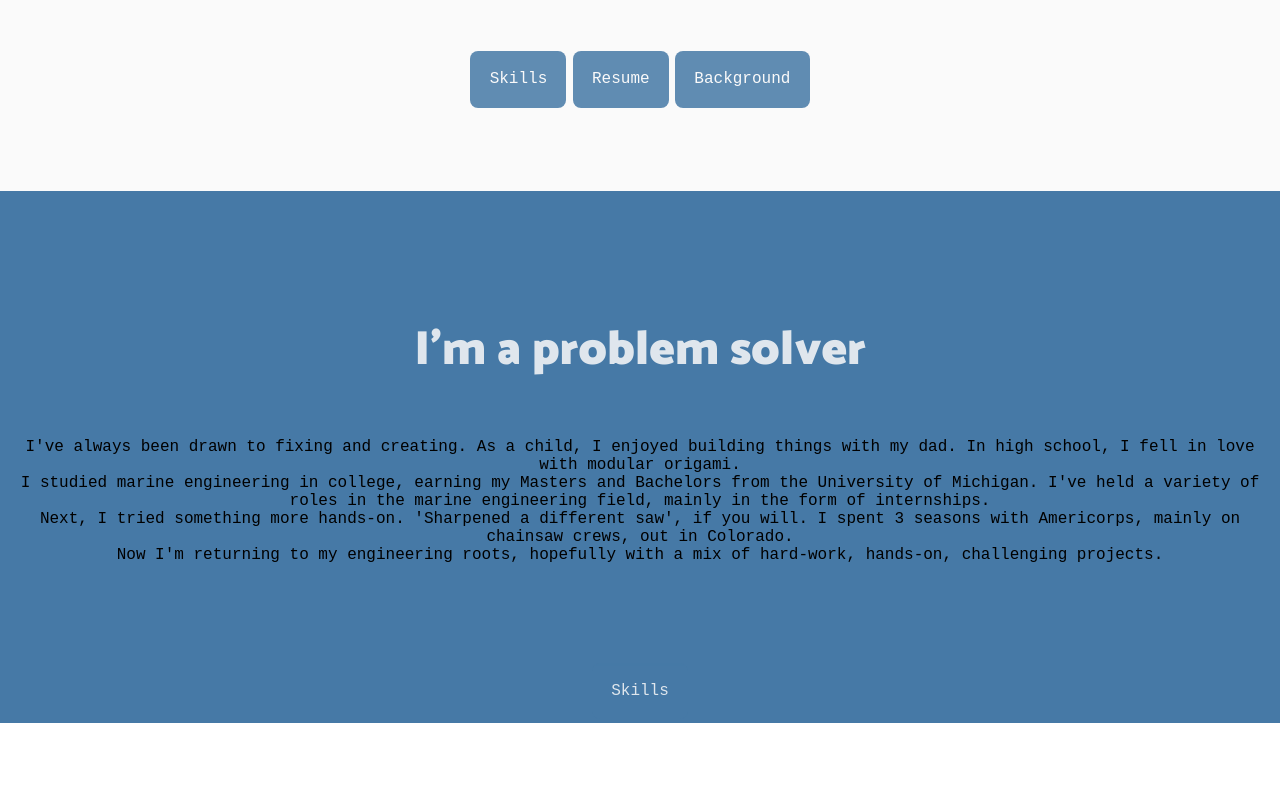
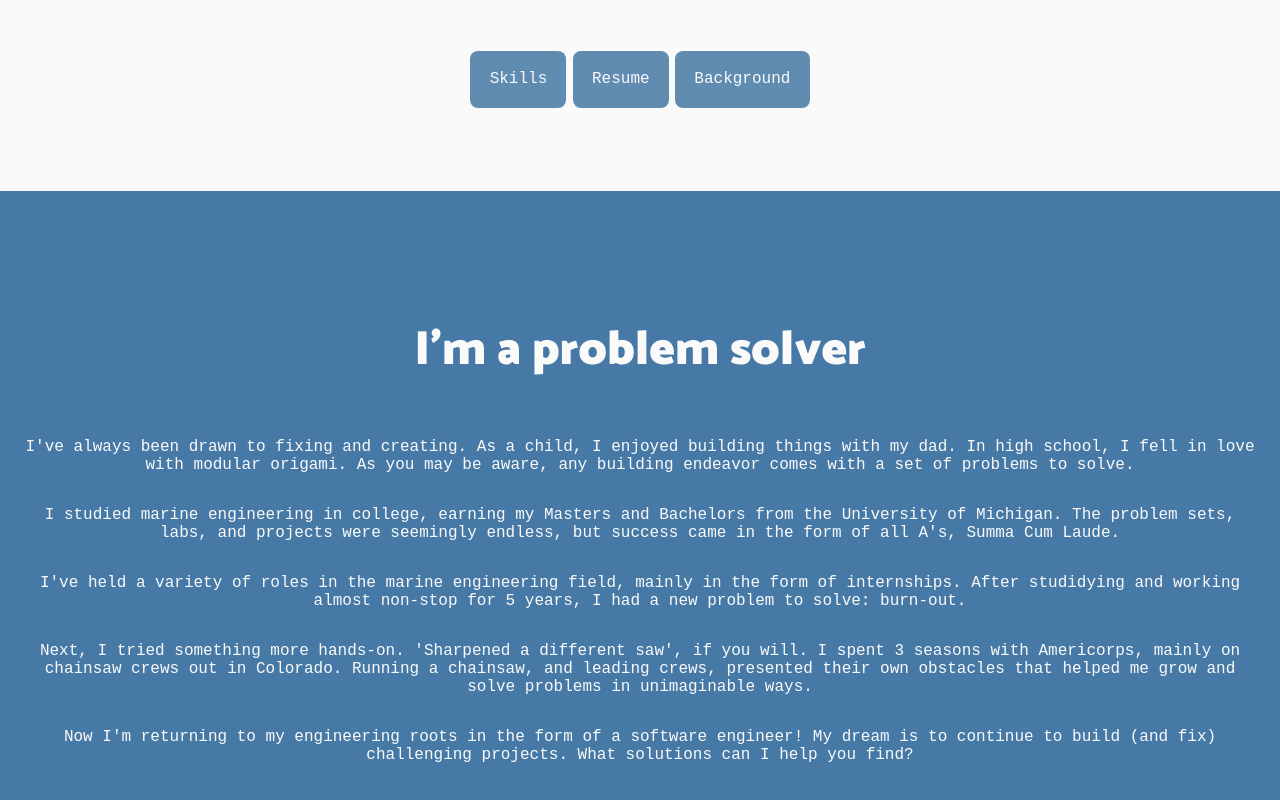
Before and after one commit to saralaffin/portfolio-vue, a Vue app: page / in a window 1280 px wide. Shown: the part 1113-1913 px from the top of the page. Before the commit the page ends 1836 px from the top, so only its background shows below. Built offline with nearby package versions, Linux system fonts and the light colour scheme.

Commit message:
second draft of background content, problem solver theme

```diff
--- a/src/components/Background.vue
+++ b/src/components/Background.vue
@@ -3,21 +3,36 @@
     <h2>
       I'm a problem solver
     </h2>
-    <p>
-      I've always been drawn to fixing and creating. As a child, I enjoyed
-      building things with my dad. In high school, I fell in love with modular
-      origami. <br />
-      I studied marine engineering in college, earning my Masters and Bachelors
-      from the University of Michigan. I've held a variety of roles in the
-      marine engineering field, mainly in the form of internships. <br />
-      Next, I tried something more hands-on. 'Sharpened a different saw', if you
-      will. I spent 3 seasons with Americorps, mainly on chainsaw crews, out in
-      Colorado. <br />
-      Now I'm returning to my engineering roots, hopefully with a mix of
-      hard-work, hands-on, challenging projects.
-    </p>
-    <div class="link-container">
-      <a href="#skills">Skills</a>
+    <div class="text-container">
+      <p>
+        I've always been drawn to fixing and creating. As a child, I enjoyed
+        building things with my dad. In high school, I fell in love with modular
+        origami. As you may be aware, any building endeavor comes with a set of
+        problems to solve.
+      </p>
+      <p>
+        I studied marine engineering in college, earning my Masters and
+        Bachelors from the University of Michigan. The problem sets, labs, and
+        projects were seemingly endless, but success came in the form of all
+        A's, Summa Cum Laude.
+      </p>
+      <p>
+        I've held a variety of roles in the marine engineering field, mainly in
+        the form of internships. After studidying and working almost non-stop
+        for 5 years, I had a new problem to solve: burn-out.
+      </p>
+      <p>
+        Next, I tried something more hands-on. 'Sharpened a different saw', if
+        you will. I spent 3 seasons with Americorps, mainly on chainsaw crews
+        out in Colorado. Running a chainsaw, and leading crews, presented their
+        own obstacles that helped me grow and solve problems in unimaginable
+        ways.
+      </p>
+      <p>
+        Now I'm returning to my engineering roots in the form of a software
+        engineer! My dream is to continue to build (and fix) challenging
+        projects. What solutions can I help you find?
+      </p>
     </div>
   </div>
 </template>
@@ -40,12 +55,16 @@ export default {
 }
 h2 {
   color: var(--white);
+  opacity: 1;
+}
+.text-container {
+  text-align: center;
+  margin-top: 4vh;
+  margin-bottom: 10vh;
+  color: var(--white);
 }
 p {
-  text-align: center;
   padding: 1em;
-  margin-top: 4vh;
-  margin-bottom: 10vh;
 }
 .link-container {
   display: flex;
```
